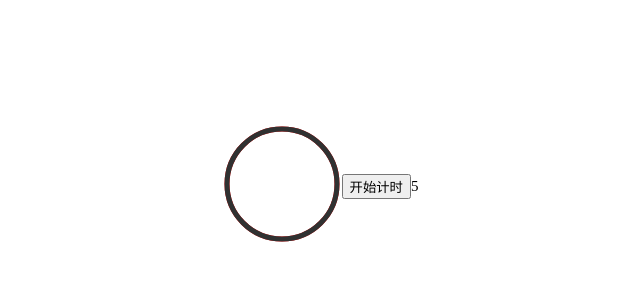
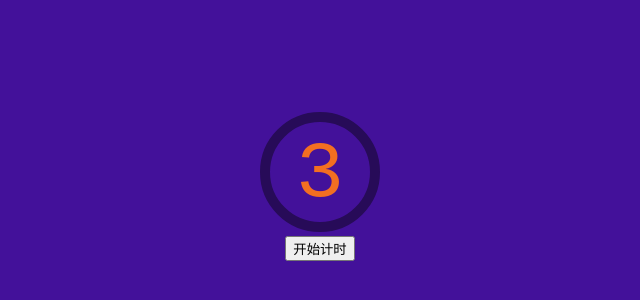
Before and after one commit to starunaway/CssInspiration, a React app: page /countDown in a window 1280 px wide. Shown: the part 214-514 px from the top of the page, without its empty margins (320-960 px from the left). Built offline with nearby package versions, Linux system fonts and the light colour scheme.

Commit message:
refactor: 💡 style

```diff
--- a/src/pages/countDown/index.js
+++ b/src/pages/countDown/index.js
@@ -2,37 +2,46 @@ import React, {useState, useEffect} from 'react';
 import './style.less';
 
 export default () => {
-  const [percent, setPercent] = useState(0);
-  const [remaining, setRemaining] = useState(5);
-  const [strokeDashoffset, setStrokeDashoffset] = useState(0);
+  const size = 120;
+  const stroke = 10;
+
+  const initialSeconds = 3;
+
+  const radius = size / 2 - stroke / 2;
+  const circleOffset = size / 2;
+  const circumference = radius * 2 * Math.PI;
+
+  const [percent, setPercent] = useState(100);
+  const [progress, setProgress] = useState(circumference);
+  const [seconds, setSeconds] = useState(initialSeconds);
   const [isStart, setIsStart] = useState(false);
 
   const handleStart = () => {
     if (!isStart) {
-      setPercent(0);
-      setStrokeDashoffset(0);
-      setRemaining(5);
       setIsStart(true);
     }
   };
 
   useEffect(() => {
-    console.log(isStart);
-
     let interval;
     if (isStart) {
       interval = setInterval(() => {
-        if (percent >= 100) {
+        let newPercent = percent - 1 / 4;
+        if (newPercent <= 0) {
           clearInterval(interval);
           setIsStart(false);
-          setRemaining(0);
+          setPercent(100);
         } else {
-          setPercent(percent + 0.1);
-          console.log(percent);
-          setRemaining(Math.ceil(5 - 5 * (percent / 100)));
-          setStrokeDashoffset((Math.PI * 2 * 55 * percent) / 100);
+          console.log(newPercent);
+          setPercent(newPercent);
+          if (newPercent <= 0.3) {
+            setSeconds(0);
+          } else {
+            setSeconds(Math.ceil((newPercent * initialSeconds) / 100));
+          }
+          setProgress((circumference * percent) / 100);
         }
-      }, 5);
+      }, (initialSeconds * 1000) / 100 / 4);
     }
 
     return () => {
@@ -43,27 +52,33 @@ export default () => {
   return (
     <div className='cicle-container'>
       <div className='circle-wrapper'>
-        <svg width={120} height={120}>
-          <circle fill='transparent' r={55} cx={60} cy={60} strokeWidth={5} stroke='red' />
+        <svg width={size} height={size}>
+          <circle
+            fill='transparent'
+            r={radius}
+            cx={circleOffset}
+            cy={circleOffset}
+            strokeWidth={stroke}
+            stroke='#270b58'
+          />
           <circle
             id='circle'
             fill='transparent'
-            r={55}
-            cx={60}
-            cy={60}
-            strokeWidth={5}
+            r={radius}
+            cx={circleOffset}
+            cy={circleOffset}
+            strokeWidth={stroke}
+            stroke='#f36f21'
             strokeLinecap='round'
-            stroke='#303131'
-            strokeDasharray={Math.PI * 2 * 55}
-            strokeDashoffset={strokeDashoffset}
+            strokeDasharray={circumference}
+            strokeDashoffset={progress}
           />
         </svg>
-        <span className='time' />
+        <span>{seconds}</span>
       </div>
       <button type='button' onClick={handleStart}>
         开始计时
       </button>
-      <span>{remaining}</span>
     </div>
   );
 };
--- a/src/pages/countDown/style.less
+++ b/src/pages/countDown/style.less
@@ -1,14 +1,21 @@
 .cicle-container {
   display: flex;
+  flex-direction: column;
   align-items: center;
   justify-content: center;
   width: 100%;
   height: 100%;
+  background: #43119a;
+}
+
+.circle-wrapper {
+  display: inline-block;
+  position: relative;
 }
 
 #circle {
   transform: rotateZ(-90deg);
-  transform-origin: center center;
+  transform-origin: 50% 50%;
 }
 
 .start {
@@ -17,3 +24,13 @@
     transition: all 3s linear;
   }
 }
+
+span {
+  position: absolute;
+  left: 50%;
+  top: 50%;
+  transform: translate(-50%, -50%);
+  font-size: 80px;
+  font-family: 'Courier New', Courier, monospace;
+  color: #f36f21;
+}
```
